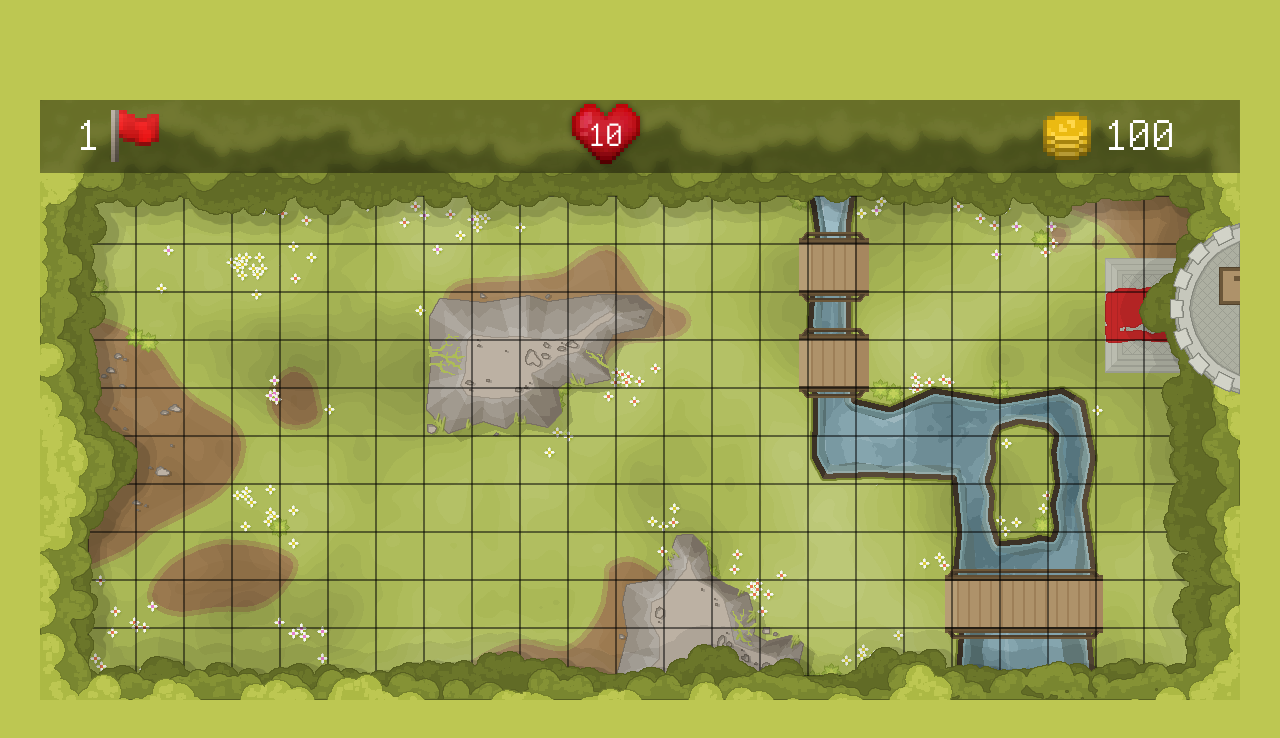
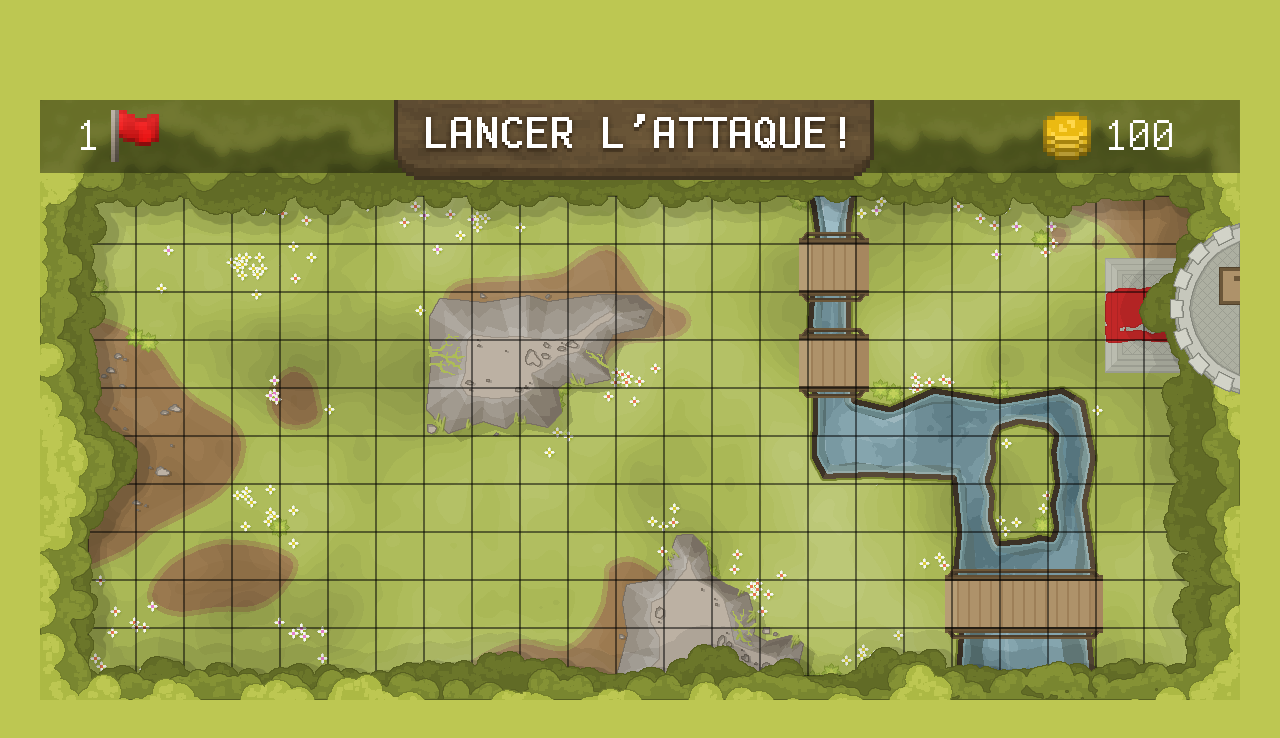
Before and after one commit to Daru13/tower-defense, a plain HTML site: page index.html in a window 1280 px wide. Drawn offline with Linux system fonts and the light colour scheme.

Commit message:
Updated paths to assets used by the game.

```diff
--- a/css/tower_defense.css
+++ b/css/tower_defense.css
@@ -379,11 +379,11 @@ button {
 	position: absolute;
 	width: 480px;
 	height: 80px;
-	background-image: url("graphics/ui/attack_button.png");
+	background-image: url("../graphics/ui/attack_button.png");
 	background-repeat: no-repeat;
 	z-index: 60;
 }
 
 #start_attack:hover {
-	background-image: url("graphics/ui/attack_button_hover.png");
+	background-image: url("../graphics/ui/attack_button_hover.png");
 }
```
